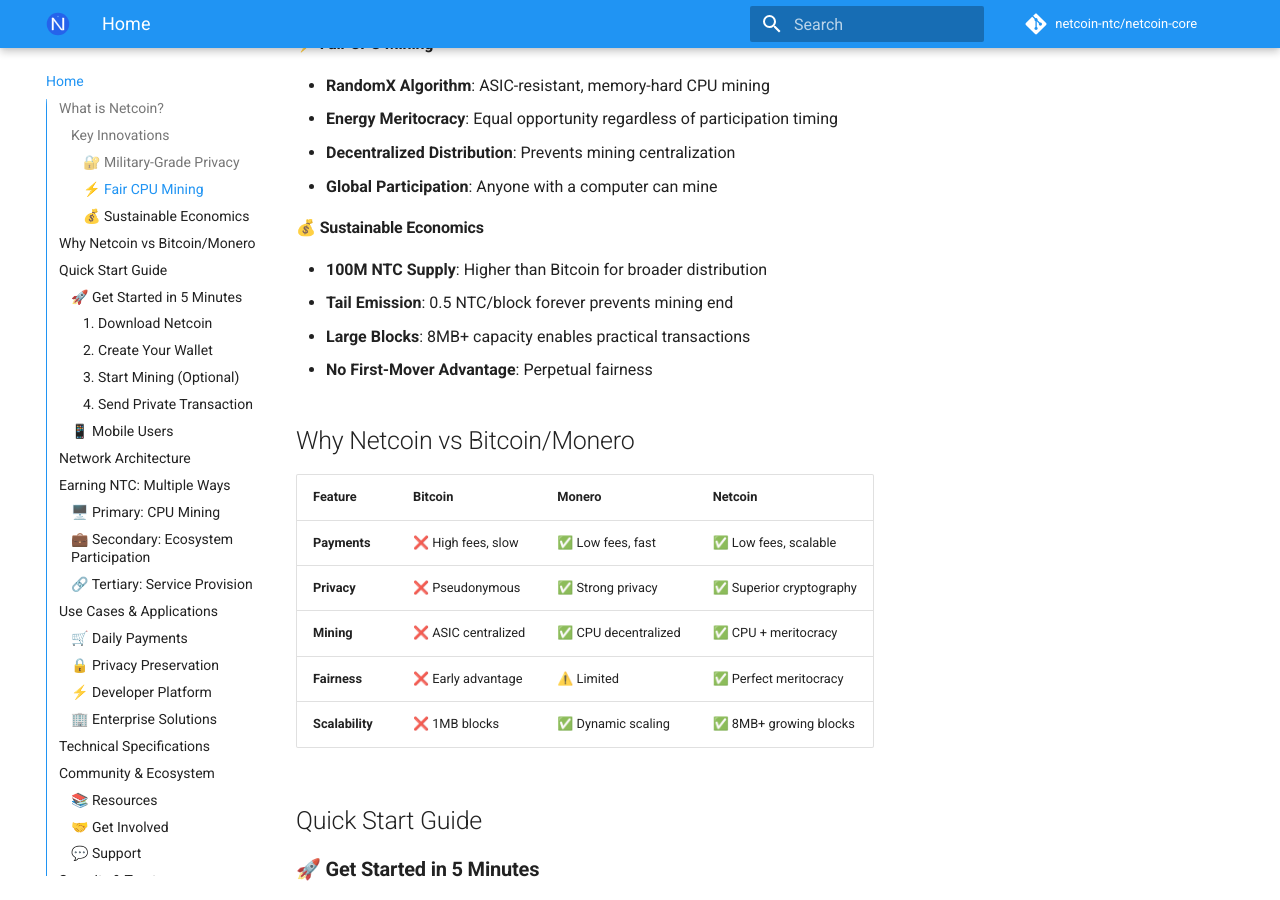
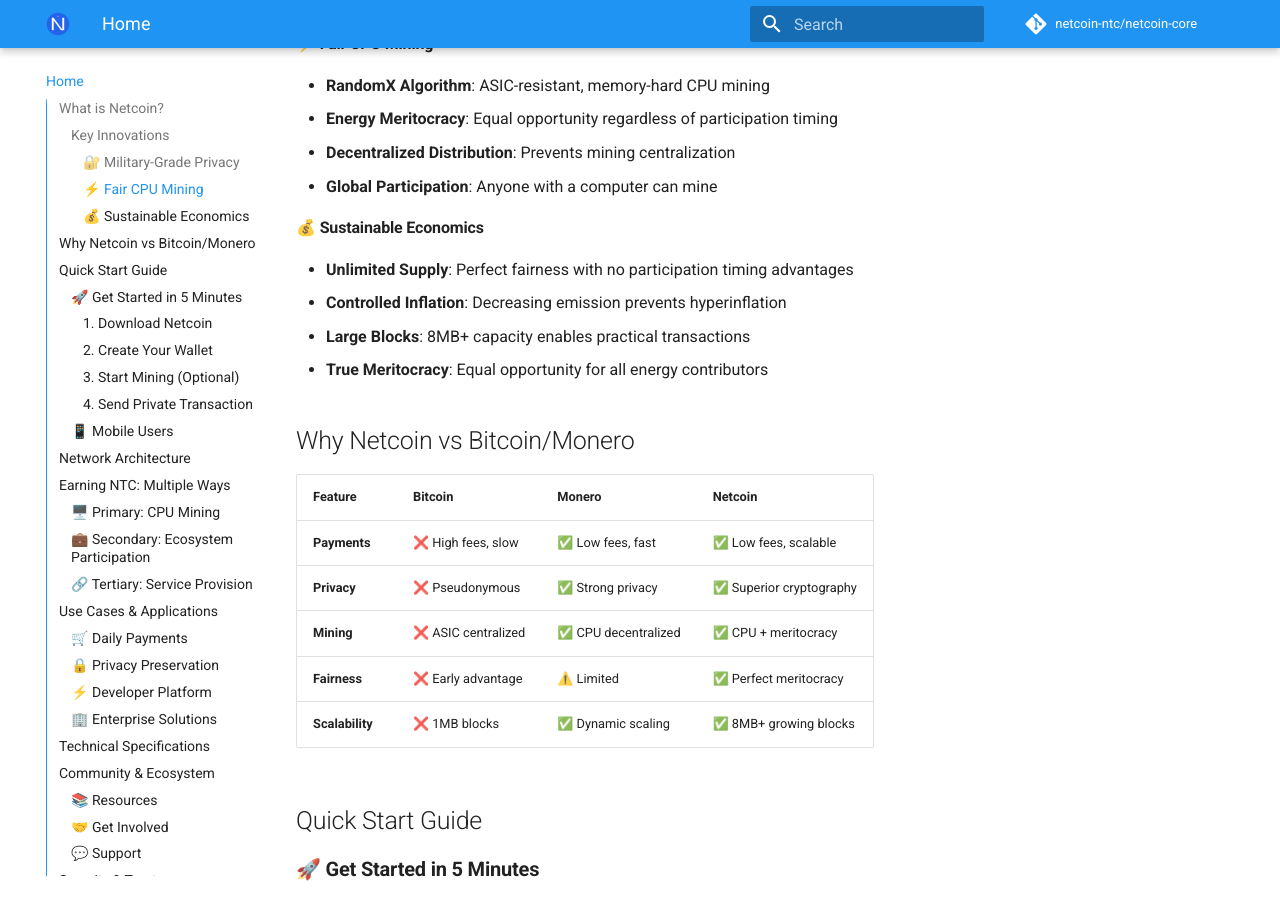
Before and after one commit to netcoin-ntc/netcoin-docs, an MkDocs documentation site: the page built from docs/index.md, in a window 1280 px wide and 900 px high, scrolled down 711 px. Built offline with MkDocs 1.6.1 and Material for MkDocs 9.7.7, drawn with Linux system fonts in a browser that asks for light colours; comment, search, counter and statistics services are not loaded; some of the changed text lies outside the part shown.

Commit message:
docs: Update tokenomics from fixed supply to unlimited with controlled inflation

```diff
--- a/docs/index.md
+++ b/docs/index.md
@@ -22,10 +22,10 @@
 - **Global Participation**: Anyone with a computer can mine
 
 #### 💰 **Sustainable Economics**
-- **100M NTC Supply**: Higher than Bitcoin for broader distribution
-- **Tail Emission**: 0.5 NTC/block forever prevents mining end
+- **Unlimited Supply**: Perfect fairness with no participation timing advantages
+- **Controlled Inflation**: Decreasing emission prevents hyperinflation
 - **Large Blocks**: 8MB+ capacity enables practical transactions
-- **No First-Mover Advantage**: Perpetual fairness
+- **True Meritocracy**: Equal opportunity for all energy contributors
 
 ## Why Netcoin vs Bitcoin/Monero
 
@@ -173,7 +173,7 @@
 - **Block Time**: 10 minutes
 - **Block Size**: 8MB starting, +2MB every 4 years
 - **Privacy**: ElGamal + MLSAG + Bulletproofs
-- **Supply**: 100M NTC + 0.5 NTC/block tail emission
+- **Supply**: Unlimited with controlled decreasing inflation
 - **Mining**: CPU-only, ASIC-resistant
 - **Performance**: 2000+ TPS with full privacy
 
```
Also changed, not shown: docs/FEATURES.md (+4 -4 lines), docs/OVERVIEW.md (+2 -2 lines).
